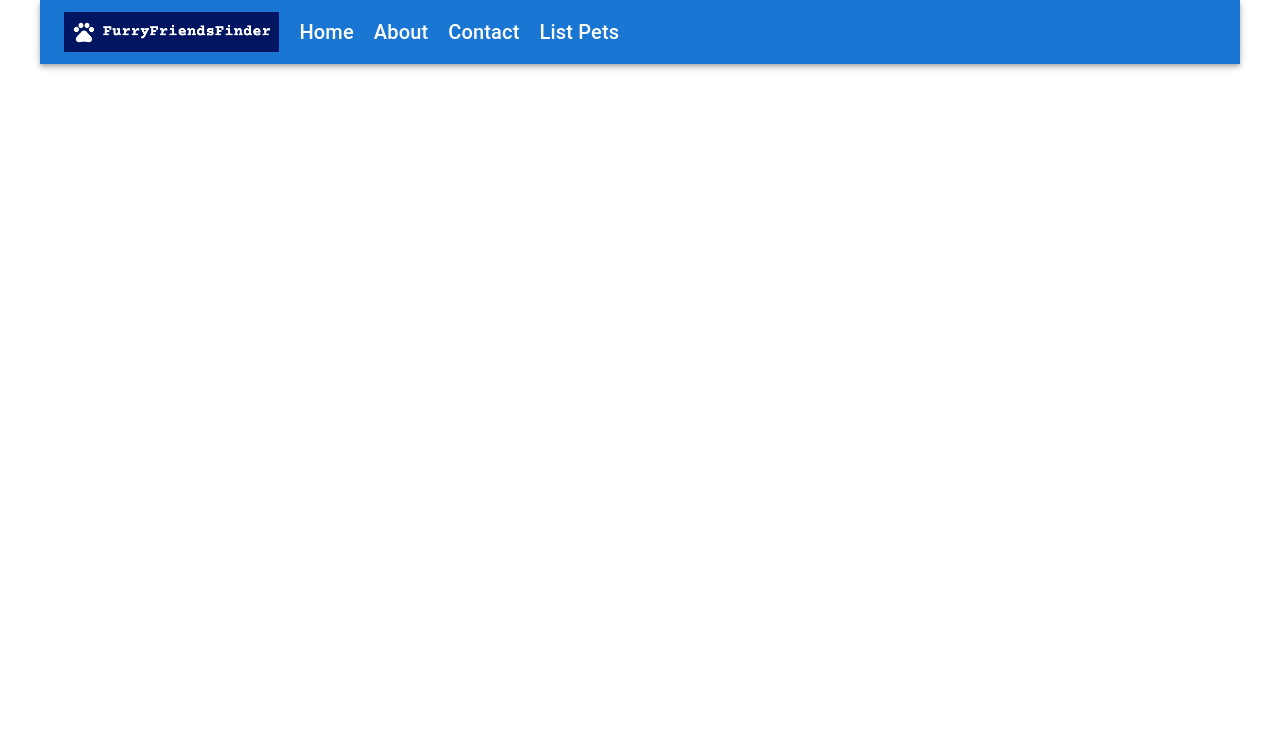
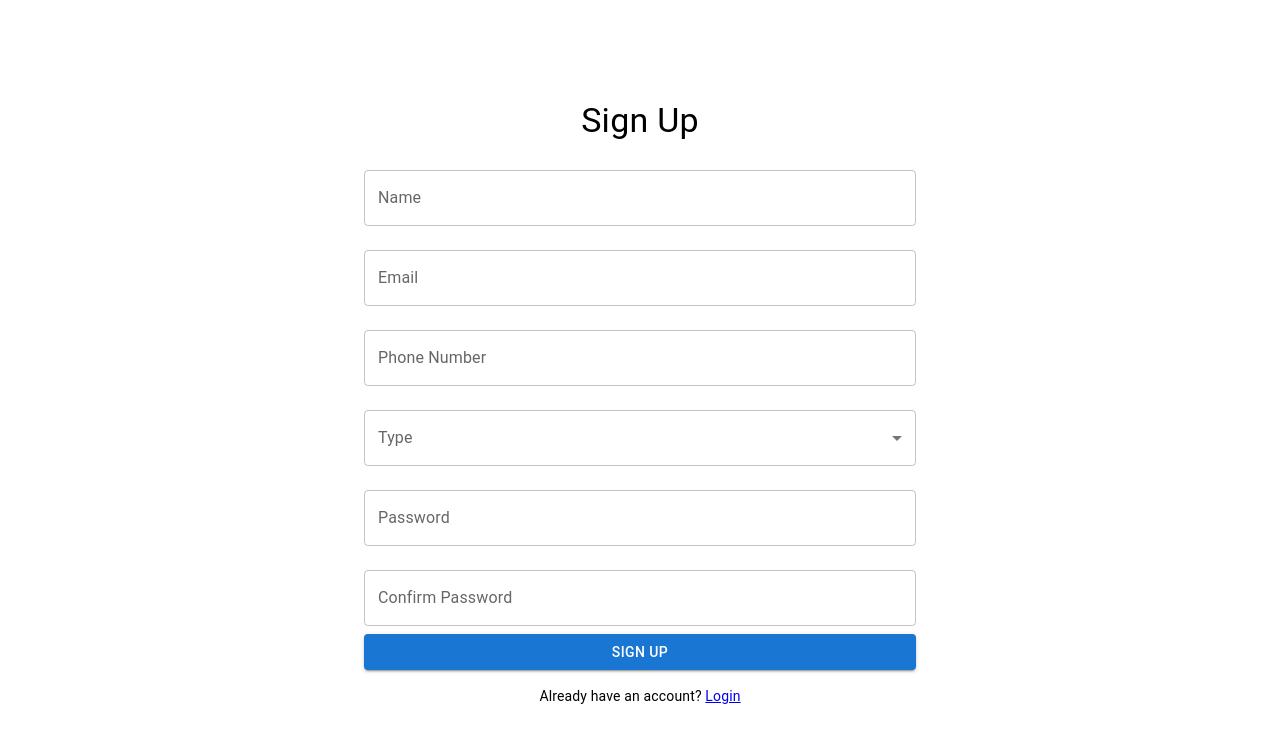
Before and after one commit to VaishGururaj/PetAdoptionPlatform, a React (Create React App) app in the folder frontend/: page /signup in a window 1280 px wide. Shown: the top 742 px of the page. Built offline with nearby package versions, Linux system fonts and the light colour scheme.

Commit message:
Components added

```diff
--- a/frontend/src/App.js
+++ b/frontend/src/App.js
@@ -1,19 +1,18 @@
-import './App.css';
-import Navbar from "./components/Navbar/Navbar"
-import { Routes, Route } from "react-router-dom";
-import About from "./components/About/About";
-import ListPets from "./components/Listpets/Listpets";
-import PetDetails from "./components/PetDetails/PetDetails"
+import React from 'react';
+import {Routes, Route, Navigate} from 'react-router-dom';
+import LoginPage from "./components/LoginPage/LoginPage";
+import SignUpPage from "./components/SignUpPage/SignUpPage";
+
 
 function App() {
+
     return (
         <div className="App">
-                <Navbar />
-                <Routes>
-                    <Route path="/about" element={<About />} />
-                    <Route path="/listpets" element={<ListPets />} />
-                    <Route path="/pet/:id" element={<PetDetails />} />
-                </Routes>
+            <Routes>
+                <Route path = "/login" element={<LoginPage/>}></Route>
+                <Route path = "/signup" element={<SignUpPage/>}></Route>
+                <Route path="/" element={<Navigate to="/login" />} />
+            </Routes>
         </div>
     );
 }
--- a/frontend/src/components/Listpets/Listpets.jsx
+++ b/frontend/src/components/Listpets/Listpets.jsx
@@ -33,6 +33,7 @@ const useStyles = makeStyles({
     formControl: {
         margin: 20,
         minWidth: 120,
+        justifyContent: "center"
     },
 });
 
--- /dev/null
+++ b/frontend/src/components/LoginPage/LoginPage.jsx
@@ -0,0 +1,83 @@
+import React, { useState } from 'react';
+import { Link, useNavigate } from 'react-router-dom';
+import { TextField, Button, Typography, Container, MenuItem } from '@mui/material';
+
+const LoginPage = ({ onLogin }) => {
+    const [username, setUsername] = useState('');
+    const [password, setPassword] = useState('');
+    const [role, setRole] = useState('');
+    const navigate = useNavigate();
+
+    const handleSubmit = async (e) => {
+        e.preventDefault();
+
+        try {
+            const response = await fetch('http://localhost:4000/api/login', {
+                method: 'POST',
+                headers: {
+                    'Content-Type': 'application/json'
+                },
+                body: JSON.stringify({
+                    username,
+                    password,
+                    role
+                })
+            });
+            if (response.ok) {
+                // Handle successful login
+                navigate('/dashboard');
+            } else {
+                const data = await response.json();
+                alert(data.message); // Display error message from the server
+            }
+        } catch (error) {
+            console.error('Error logging in:', error);
+            alert('An error occurred. Please try again later.');
+        }
+    };
+
+    return (
+        <Container maxWidth="sm" sx={{ marginTop: '100px', textAlign: 'center' }}>
+            <Typography variant="h4" gutterBottom>Login</Typography>
+            <form onSubmit={handleSubmit}>
+                <TextField
+                    label="Username"
+                    variant="outlined"
+                    fullWidth
+                    margin="normal"
+                    value={username}
+                    onChange={(e) => setUsername(e.target.value)}
+                />
+                <TextField
+                    type="password"
+                    label="Password"
+                    variant="outlined"
+                    fullWidth
+                    margin="normal"
+                    value={password}
+                    onChange={(e) => setPassword(e.target.value)}
+                />
+                <TextField
+                    select
+                    label="Role"
+                    variant="outlined"
+                    fullWidth
+                    margin="normal"
+                    value={role}
+                    onChange={(e) => setRole(e.target.value)}
+                >
+                    <MenuItem value="owner">Owner</MenuItem>
+                    <MenuItem value="user">User</MenuItem>
+                </TextField>
+                <Button type="submit" variant="contained" color="primary" fullWidth>
+                    Login
+                </Button>
+            </form>
+            <Typography variant="body2" marginTop={2}>
+                Don't have an account? <Link to="/signup">Sign up</Link>
+            </Typography>
+        </Container>
+    );
+};
+
+export default LoginPage;
--- /dev/null
+++ b/frontend/src/components/SignUpPage/SignUpPage.jsx
@@ -0,0 +1,119 @@
+import React, { useState } from 'react';
+import { Link, useNavigate } from 'react-router-dom';
+import { TextField, Button, Typography, Container, MenuItem } from '@mui/material';
+
+const SignUpPage = ({ onSignup }) => {
+    const [name, setName] = useState('');
+    const [email, setEmail] = useState('');
+    const [phoneNumber, setPhoneNumber] = useState('');
+    const [type, setType] = useState('');
+    const [password, setPassword] = useState('');
+    const [confirmPassword, setConfirmPassword] = useState('');
+    const navigate = useNavigate();
+
+
+    const handleSubmit = async (e) => {
+        e.preventDefault();
+        if (password !== confirmPassword) {
+            alert("Passwords don't match");
+            return;
+        }
+
+        try {
+            const response = await fetch('http://localhost:4000/api/signup', {
+                method: 'POST',
+                headers: {
+                    'Content-Type': 'application/json'
+                },
+                body: JSON.stringify({
+                    name,
+                    email,
+                    phoneNumber,
+                    type,
+                    password
+                })
+            });
+            if (response.ok) {
+                // Handle successful signup
+                navigate('/dashboard');
+            } else {
+                const data = await response.json();
+                alert(data.message); // Display error message from the server
+            }
+        } catch (error) {
+            console.error('Error signing up:', error);
+            alert('An error occurred. Please try again later.');
+        }
+    };
+
+    return (
+        <Container maxWidth="sm" sx={{ marginTop: '100px', textAlign: 'center' }}>
+            <Typography variant="h4" gutterBottom>Sign Up</Typography>
+            <form onSubmit={handleSubmit}>
+                <TextField
+                    label="Name"
+                    variant="outlined"
+                    fullWidth
+                    margin="normal"
+                    value={name}
+                    onChange={(e) => setName(e.target.value)}
+                />
+                <TextField
+                    type="email"
+                    label="Email"
+                    variant="outlined"
+                    fullWidth
+                    margin="normal"
+                    value={email}
+                    onChange={(e) => setEmail(e.target.value)}
+                />
+                <TextField
+                    label="Phone Number"
+                    variant="outlined"
+                    fullWidth
+                    margin="normal"
+                    value={phoneNumber}
+                    onChange={(e) => setPhoneNumber(e.target.value)}
+                />
+                <TextField
+                    select
+                    label="Type"
+                    variant="outlined"
+                    fullWidth
+                    margin="normal"
+                    value={type}
+                    onChange={(e) => setType(e.target.value)}
+                >
+                    <MenuItem value="owner">Owner</MenuItem>
+                    <MenuItem value="user">User</MenuItem>
+                </TextField>
+                <TextField
+                    type="password"
+                    label="Password"
+                    variant="outlined"
+                    fullWidth
+                    margin="normal"
+                    value={password}
+                    onChange={(e) => setPassword(e.target.value)}
+                />
+                <TextField
+                    type="password"
+                    label="Confirm Password"
+                    variant="outlined"
+                    fullWidth
+                    margin="normal"
+                    value={confirmPassword}
+                    onChange={(e) => setConfirmPassword(e.target.value)}
+                />
+                <Button type="submit" variant="contained" color="primary" fullWidth>
+                    Sign Up
+                </Button>
+            </form>
+            <Typography variant="body2" marginTop={2}>
+                Already have an account? <Link to="/login">Login</Link>
+            </Typography>
+        </Container>
+    );
+};
+
+export default SignUpPage;
```
Also changed, not shown: frontend/src/hooks/useAuth.jsx (added, +19 -0 lines), package.json (added, +47 -0 lines), frontend/src/components/Dashboard/Dashboard.jsx (added), 1 other file (tests, documents, lock files or other folders).
